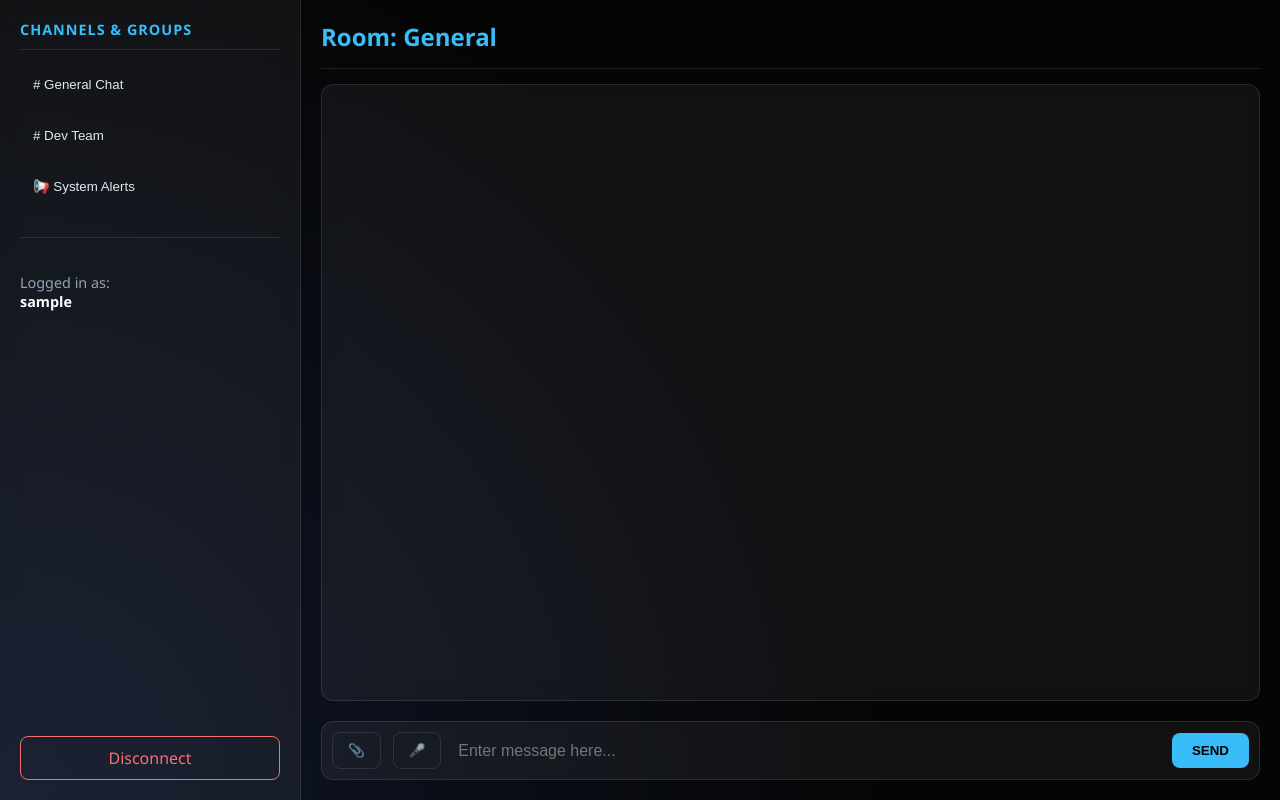
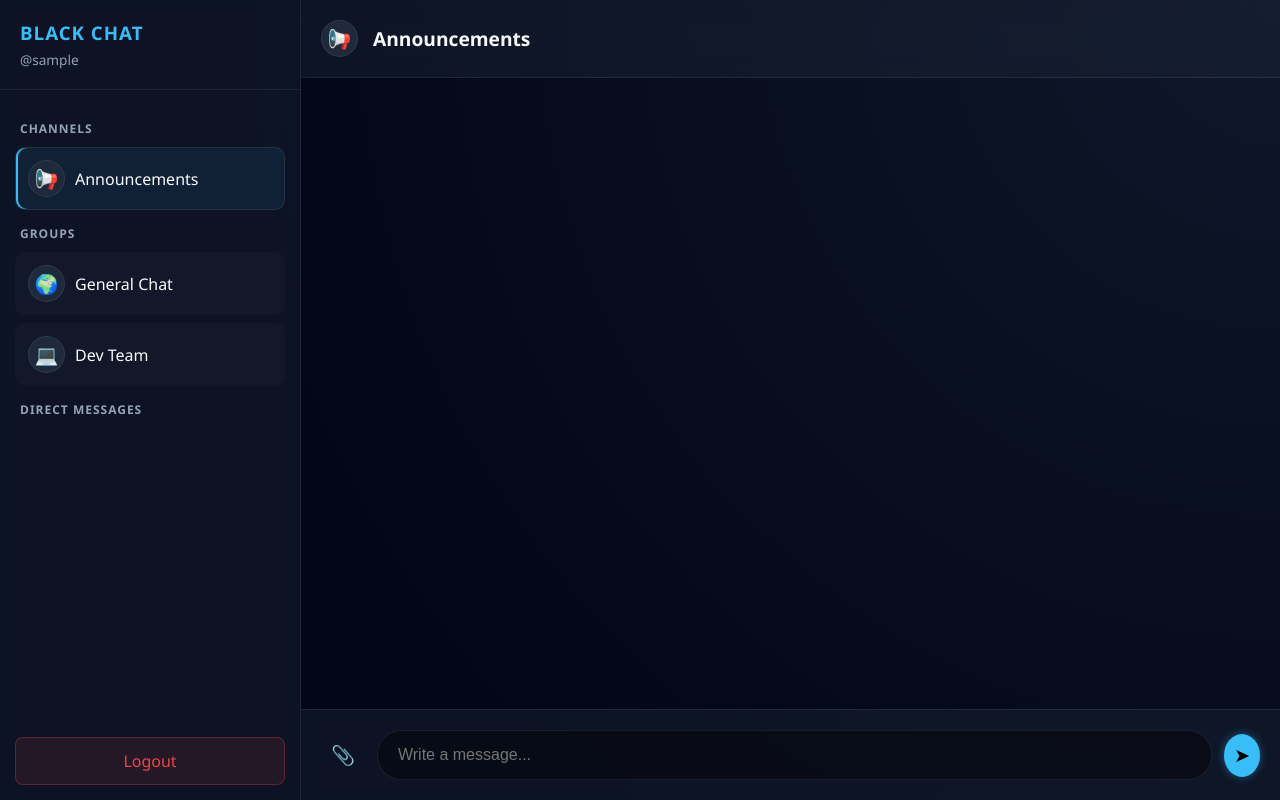
Before and after one commit to saeederamy/Black-Chat, a Flask app: page / in a window 1280 px wide. Run offline with Flask 3, Linux system fonts and the light colour scheme; the visitor is signed in with stand-in values (Sample User, id 1); some libraries are stand-ins or nearby versions.

Commit message:
Update index.html

```diff
--- a/templates/index.html
+++ b/templates/index.html
@@ -5,123 +5,219 @@
     <title>Black Chat | Workspace</title>
     <script src="https://cdnjs.cloudflare.com/ajax/libs/socket.io/4.0.1/socket.io.js"></script>
     <style>
-        :root { --glass: rgba(255, 255, 255, 0.05); --border: rgba(255, 255, 255, 0.1); --neon: #38bdf8; --bg: #050505; }
-        body { margin: 0; display: flex; height: 100vh; background: var(--bg); color: #e2e8f0; font-family: 'Segoe UI', Tahoma, sans-serif; background-image: radial-gradient(circle at bottom left, #0f172a 0%, var(--bg) 60%); }
+        /* Telegram + Glassmorphism Theme */
+        :root {
+            --bg-main: #020617;
+            --glass-panel: rgba(30, 41, 59, 0.4);
+            --glass-border: rgba(255, 255, 255, 0.08);
+            --neon-blue: #38bdf8;
+            --text-light: #f8fafc;
+            --text-muted: #94a3b8;
+            --bubble-self: rgba(56, 189, 248, 0.15);
+            --bubble-other: rgba(255, 255, 255, 0.05);
+        }
 
-        .sidebar { width: 260px; background: var(--glass); backdrop-filter: blur(10px); border-right: 1px solid var(--border); padding: 20px; display: flex; flex-direction: column; }
-        .sidebar h3 { color: var(--neon); text-transform: uppercase; font-size: 0.9rem; letter-spacing: 1px; margin-top: 0; border-bottom: 1px solid var(--border); padding-bottom: 10px; }
-        .btn { display: block; width: 100%; padding: 12px; margin-bottom: 10px; background: transparent; color: #e2e8f0; border: 1px solid transparent; border-radius: 8px; cursor: pointer; text-align: left; transition: 0.3s; font-weight: 500; }
-        .btn:hover { background: rgba(56, 189, 248, 0.1); border: 1px solid var(--neon); color: var(--neon); box-shadow: inset 0 0 10px rgba(56, 189, 248, 0.2); }
-        .logout { margin-top: auto; color: #f87171; border: 1px solid #f87171; text-align: center; text-decoration: none; padding: 10px; border-radius: 8px; transition: 0.3s; }
-        .logout:hover { background: #f87171; color: #000; box-shadow: 0 0 10px #f87171; }
+        body { margin: 0; display: flex; height: 100vh; background: var(--bg-main); color: var(--text-light); font-family: 'Segoe UI', Tahoma, sans-serif; background-image: radial-gradient(circle at top right, #0f172a 0%, var(--bg-main) 70%); }
 
-        .chat-container { flex: 1; display: flex; flex-direction: column; padding: 20px; }
-        .header { padding-bottom: 15px; border-bottom: 1px solid var(--border); margin-bottom: 15px; color: var(--neon); }
+        /* Sidebar (Telegram Left Panel) */
+        .sidebar { width: 300px; background: var(--glass-panel); backdrop-filter: blur(12px); border-right: 1px solid var(--glass-border); display: flex; flex-direction: column; }
+        .sidebar-header { padding: 20px; border-bottom: 1px solid var(--glass-border); }
+        .sidebar-header h3 { margin: 0; color: var(--neon-blue); letter-spacing: 1px; text-transform: uppercase; }
+        .sidebar-header p { margin: 5px 0 0 0; font-size: 0.85rem; color: var(--text-muted); }
 
-        .messages { flex: 1; background: var(--glass); backdrop-filter: blur(10px); border: 1px solid var(--border); border-radius: 12px; padding: 20px; overflow-y: auto; margin-bottom: 20px; }
-        .msg-line { margin-bottom: 15px; line-height: 1.5; }
-        .msg-user { color: var(--neon); font-weight: bold; margin-right: 8px; }
-        .media-msg img, .media-msg video { max-width: 350px; border-radius: 8px; margin-top: 8px; border: 1px solid var(--border); }
-        .media-msg audio { margin-top: 8px; }
+        .chat-list { flex: 1; overflow-y: auto; padding: 15px; }
+        .section-title { font-size: 0.75rem; color: var(--text-muted); text-transform: uppercase; margin: 15px 0 10px 5px; font-weight: bold; letter-spacing: 1px; }
 
-        .input-box { display: flex; gap: 12px; align-items: center; background: var(--glass); padding: 10px; border-radius: 12px; border: 1px solid var(--border); }
-        .input-box input[type="text"] { flex: 1; background: transparent; border: none; color: white; outline: none; font-size: 1rem; padding: 5px; }
-        .icon-btn { background: transparent; border: 1px solid var(--border); color: #fff; padding: 10px 15px; border-radius: 8px; cursor: pointer; transition: 0.3s; }
-        .icon-btn:hover { background: var(--neon); border-color: var(--neon); color: #000; box-shadow: 0 0 10px var(--neon); }
-        .send-btn { background: var(--neon); border: none; color: #000; font-weight: bold; padding: 10px 20px; border-radius: 8px; cursor: pointer; text-transform: uppercase; transition: 0.3s; }
-        .send-btn:hover { box-shadow: 0 0 15px var(--neon); }
-        .recording { background: #ef4444 !important; border-color: #ef4444 !important; box-shadow: 0 0 15px #ef4444 !important; color: white !important;}
+        .chat-item { display: flex; align-items: center; gap: 10px; padding: 12px; margin-bottom: 8px; border-radius: 10px; cursor: pointer; transition: 0.3s; border: 1px solid transparent; background: rgba(255,255,255,0.02); }
+        .chat-item:hover, .chat-item.active { background: rgba(56, 189, 248, 0.08); border-color: var(--glass-border); }
+        .chat-item.active { box-shadow: inset 2px 0 0 var(--neon-blue); }
+        .chat-icon { width: 35px; height: 35px; border-radius: 50%; background: #1e293b; display: flex; justify-content: center; align-items: center; font-size: 1.2rem; border: 1px solid var(--glass-border); }
+        .chat-name { font-weight: 500; }
+
+        .logout-btn { margin: 15px; padding: 12px; background: rgba(239, 68, 68, 0.1); color: #ef4444; text-align: center; text-decoration: none; border-radius: 8px; border: 1px solid rgba(239, 68, 68, 0.3); transition: 0.3s; }
+        .logout-btn:hover { background: #ef4444; color: #fff; box-shadow: 0 0 15px rgba(239, 68, 68, 0.5); }
+
+        /* Main Chat Area */
+        .chat-container { flex: 1; display: flex; flex-direction: column; position: relative; }
+        .chat-header { padding: 20px; background: var(--glass-panel); backdrop-filter: blur(12px); border-bottom: 1px solid var(--glass-border); display: flex; align-items: center; gap: 15px; }
+        .chat-header h2 { margin: 0; font-size: 1.2rem; }
+
+        .messages-wrapper { flex: 1; overflow-y: auto; padding: 20px; display: flex; flex-direction: column; gap: 15px; }
+
+        /* Chat Bubbles */
+        .message-row { display: flex; width: 100%; }
+        .message-row.self { justify-content: flex-end; }
+        .message-row.other { justify-content: flex-start; }
+
+        .bubble { max-width: 65%; padding: 12px 16px; border-radius: 16px; position: relative; line-height: 1.5; backdrop-filter: blur(10px); border: 1px solid var(--glass-border); }
+        .message-row.self .bubble { background: var(--bubble-self); border-bottom-right-radius: 4px; border-color: rgba(56, 189, 248, 0.3); box-shadow: 0 4px 15px rgba(0,0,0,0.2); }
+        .message-row.other .bubble { background: var(--bubble-other); border-bottom-left-radius: 4px; }
+
+        .msg-sender { font-size: 0.75rem; color: var(--neon-blue); font-weight: bold; margin-bottom: 4px; display: block; }
+        .message-row.self .msg-sender { display: none; } /* Hide sender name for own messages */
+
+        /* Media Attachments */
+        .bubble img, .bubble video { max-width: 100%; border-radius: 8px; margin-top: 8px; border: 1px solid var(--glass-border); cursor: pointer; }
+        .bubble audio { margin-top: 8px; width: 250px; outline: none; }
+
+        /* Input Area */
+        .input-area { padding: 20px; background: var(--glass-panel); backdrop-filter: blur(12px); border-top: 1px solid var(--glass-border); display: flex; gap: 12px; align-items: center; }
+        .input-box { flex: 1; display: flex; align-items: center; background: rgba(0,0,0,0.4); border: 1px solid var(--glass-border); border-radius: 24px; padding: 5px 15px; transition: 0.3s; }
+        .input-box:focus-within { border-color: var(--neon-blue); box-shadow: 0 0 10px rgba(56, 189, 248, 0.2); }
+        .input-box input[type="text"] { flex: 1; background: transparent; border: none; color: white; outline: none; font-size: 1rem; padding: 10px 5px; }
+
+        .action-btn { background: transparent; border: none; color: var(--text-muted); font-size: 1.2rem; cursor: pointer; padding: 10px; border-radius: 50%; transition: 0.3s; display: flex; align-items: center; justify-content: center; }
+        .action-btn:hover { color: var(--neon-blue); background: rgba(255,255,255,0.05); }
+        .send-btn { background: var(--neon-blue); color: #000; box-shadow: 0 0 10px rgba(56, 189, 248, 0.4); }
+        .send-btn:hover { background: #0ea5e9; color: #fff; transform: scale(1.05); }
     </style>
 </head>
 <body>
     <div class="sidebar">
-        <h3>Channels & Groups</h3>
-        <button class="btn" onclick="joinRoom('General')"># General Chat</button>
-        <button class="btn" onclick="joinRoom('Dev_Team')"># Dev Team</button>
-        <button class="btn" onclick="joinRoom('Alerts')">📢 System Alerts</button>
-        <hr style="border: 0; border-top: 1px solid var(--border); width: 100%; margin: 20px 0;">
-        <p style="font-size: 0.9em; color: #94a3b8;">Logged in as:<br><strong style="color: white;">{{ username }}</strong></p>
-        <a href="/logout" class="logout">Disconnect</a>
+        <div class="sidebar-header">
+            <h3>Black Chat</h3>
+            <p>@{{ username }}</p>
+        </div>
+
+        <div class="chat-list">
+            <div class="section-title">Channels</div>
+            <div class="chat-item active" onclick="joinRoom('Announcements', 'channel', this)">
+                <div class="chat-icon">📢</div>
+                <div class="chat-name">Announcements</div>
+            </div>
+
+            <div class="section-title">Groups</div>
+            <div class="chat-item" onclick="joinRoom('General', 'group', this)">
+                <div class="chat-icon">🌍</div>
+                <div class="chat-name">General Chat</div>
+            </div>
+            <div class="chat-item" onclick="joinRoom('Dev_Team', 'group', this)">
+                <div class="chat-icon">💻</div>
+                <div class="chat-name">Dev Team</div>
+            </div>
+
+            <div class="section-title">Direct Messages</div>
+            {% for u in all_users %}
+                {% if u != username %}
+                <div class="chat-item" onclick="joinPrivateChat('{{ u }}', this)">
+                    <div class="chat-icon">👤</div>
+                    <div class="chat-name">{{ u }}</div>
+                </div>
+                {% endif %}
+            {% endfor %}
+        </div>
+
+        <a href="/logout" class="logout-btn">Logout</a>
     </div>
 
     <div class="chat-container">
-        <div class="header"><h2 id="room-name" style="margin:0;">Room: General</h2></div>
-        <div class="messages" id="messages"></div>
-        <div class="input-box">
+        <div class="chat-header">
+            <div class="chat-icon" id="header-icon">📢</div>
+            <h2 id="room-name">Announcements</h2>
+        </div>
+
+        <div class="messages-wrapper" id="messages">
+            </div>
+
+        <div class="input-area">
             <input type="file" id="fileInput" style="display:none" onchange="uploadFile()">
-            <button class="icon-btn" onclick="document.getElementById('fileInput').click()">📎</button>
-            <button class="icon-btn" id="recordBtn" onclick="toggleRecord()">🎤</button>
-            <input type="text" id="msgInput" placeholder="Enter message here...">
-            <button class="send-btn" onclick="sendText()">Send</button>
+            <button class="action-btn" onclick="document.getElementById('fileInput').click()" title="Attach File">📎</button>
+
+            <div class="input-box">
+                <input type="text" id="msgInput" placeholder="Write a message..." onkeypress="handleEnter(event)">
+            </div>
+
+            <button class="action-btn send-btn" onclick="sendText()">➤</button>
         </div>
     </div>
 
     <script>
         const socket = io();
-        const username = "{{ username }}";
-        let currentRoom = 'General';
+        const currentUser = "{{ username }}";
+        let currentRoom = 'Announcements';
 
-        socket.on('connect', () => { joinRoom('General'); });
+        socket.on('connect', () => {
+            socket.emit('join', {room: currentRoom});
+        });
 
+        // دریافت پیام جدید
         socket.on('message', (data) => {
             const msgBox = document.getElementById('messages');
-            let content = `<span class="msg-user">${data.user}:</span> `;
+            const isSelf = data.user === currentUser;
+            const rowClass = isSelf ? 'self' : 'other';
 
-            if (data.msgType === 'text') content += data.text;
-            else if (data.msgType.startsWith('image')) content += `<br><div class="media-msg"><img src="${data.url}"></div>`;
-            else if (data.msgType.startsWith('video')) content += `<br><div class="media-msg"><video controls src="${data.url}"></video></div>`;
-            else if (data.msgType.startsWith('audio')) content += `<br><div class="media-msg"><audio controls src="${data.url}"></audio></div>`;
+            let mediaContent = '';
+            if (data.msgType.startsWith('image')) mediaContent = `<img src="${data.url}" onclick="window.open('${data.url}', '_blank')">`;
+            else if (data.msgType.startsWith('video')) mediaContent = `<video controls src="${data.url}"></video>`;
+            else if (data.msgType.startsWith('audio')) mediaContent = `<audio controls src="${data.url}"></audio>`;
 
-            msgBox.innerHTML += `<div class="msg-line">${content}</div>`;
+            const html = `
+                <div class="message-row ${rowClass}">
+                    <div class="bubble">
+                        <span class="msg-sender">${data.user}</span>
+                        ${data.msgType === 'text' ? data.text : mediaContent}
+                    </div>
+                </div>
+            `;
+
+            msgBox.innerHTML += html;
             msgBox.scrollTop = msgBox.scrollHeight;
         });
 
-        function joinRoom(room) {
+        // تغییر استایل دکمه‌های سایدبار
+        function setActive(element) {
+            document.querySelectorAll('.chat-item').forEach(el => el.classList.remove('active'));
+            element.classList.add('active');
+        }
+
+        // ورود به کانال یا گروه
+        function joinRoom(room, type, element) {
             currentRoom = room;
-            document.getElementById('room-name').innerText = 'Room: ' + room;
+            document.getElementById('room-name').innerText = room;
+            document.getElementById('header-icon').innerText = type === 'channel' ? '📢' : '🌍';
             document.getElementById('messages').innerHTML = '';
+            setActive(element);
             socket.emit('join', {room: room});
         }
 
+        // ورود به چت خصوصی (تولید آیدی یکتا برای اتاق دونفره)
+        function joinPrivateChat(targetUser, element) {
+            // ترکیب دو نام کاربری بر اساس حروف الفبا برای ایجاد روم ثابت بین دو نفر
+            const users = [currentUser, targetUser].sort();
+            currentRoom = `dm_${users[0]}_${users[1]}`;
+
+            document.getElementById('room-name').innerText = targetUser;
+            document.getElementById('header-icon').innerText = '👤';
+            document.getElementById('messages').innerHTML = '';
+            setActive(element);
+            socket.emit('join', {room: currentRoom});
+        }
+
+        // ارسال متن
         function sendText() {
             const input = document.getElementById('msgInput');
             if(input.value.trim() !== '') {
-                socket.emit('send_message', {user: username, room: currentRoom, msgType: 'text', text: input.value});
+                socket.emit('send_message', {user: currentUser, room: currentRoom, msgType: 'text', text: input.value});
                 input.value = '';
             }
         }
 
+        function handleEnter(e) {
+            if (e.key === 'Enter') sendText();
+        }
+
+        // آپلود و ارسال عکس/فیلم
         async function uploadFile() {
             const file = document.getElementById('fileInput').files[0];
             if (!file) return;
-            const formData = new FormData(); formData.append('file', file);
+            const formData = new FormData();
+            formData.append('file', file);
+
             const res = await fetch('/upload', { method: 'POST', body: formData });
             const data = await res.json();
-            if (data.url) socket.emit('send_message', {user: username, room: currentRoom, msgType: data.type, url: data.url});
-        }
 
-        let mediaRecorder; let audioChunks = []; let isRecording = false;
-        async function toggleRecord() {
-            const btn = document.getElementById('recordBtn');
-            if (!isRecording) {
-                const stream = await navigator.mediaDevices.getUserMedia({ audio: true });
-                mediaRecorder = new MediaRecorder(stream);
-                mediaRecorder.ondataavailable = e => audioChunks.push(e.data);
-                mediaRecorder.onstop = async () => {
-                    const file = new File([new Blob(audioChunks, { type: 'audio/webm' })], "voice.webm", { type: 'audio/webm' });
-                    const formData = new FormData(); formData.append('file', file);
-                    const res = await fetch('/upload', { method: 'POST', body: formData });
-                    const data = await res.json();
-                    socket.emit('send_message', {user: username, room: currentRoom, msgType: 'audio/webm', url: data.url});
-                    audioChunks = [];
-                };
-                mediaRecorder.start();
-                btn.classList.add("recording");
-                isRecording = true;
-            } else {
-                mediaRecorder.stop();
-                btn.classList.remove("recording");
-                isRecording = false;
+            if (data.url) {
+                socket.emit('send_message', {user: currentUser, room: currentRoom, msgType: data.type, url: data.url});
             }
         }
     </script>
```
